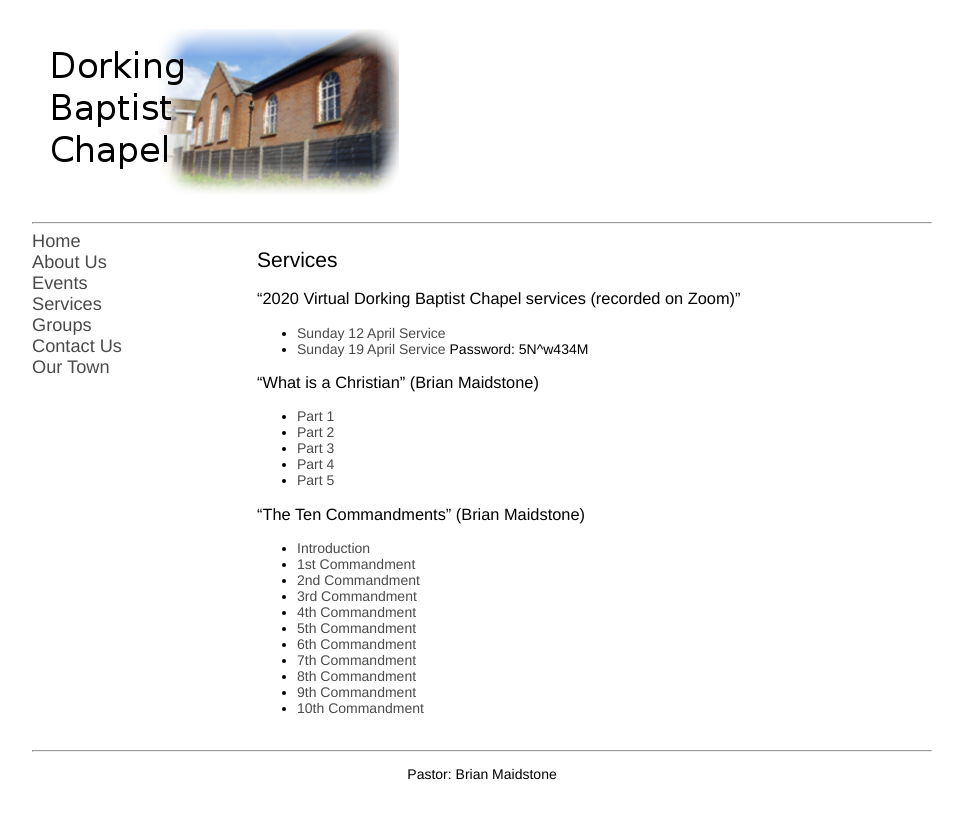
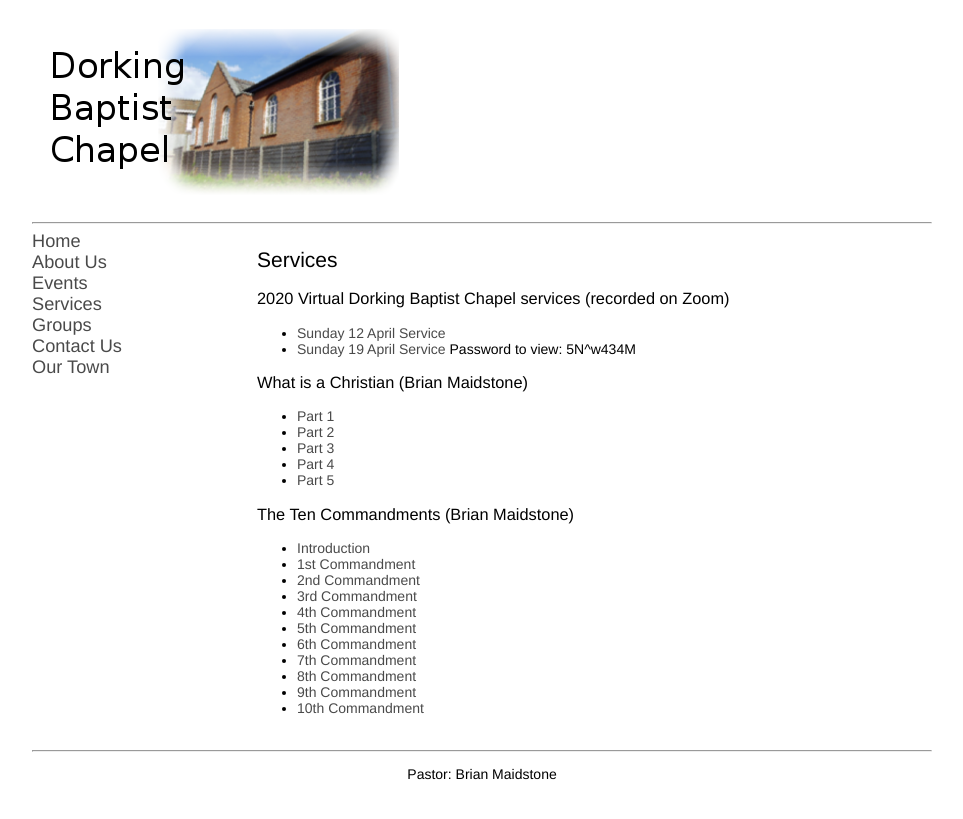
Before and after one commit to pandastreet/dorkingbaptistchapel.org.uk, a Jekyll site: the page built from services.md, in a window 1280 px wide. Shown: the top 819 px of the page, without its empty margins (158-1121 px from the left). Built offline with Jekyll 4.4.1, drawn with Linux system fonts in a browser that asks for light colours; our own code applies the rules of GitHub Pages for plain Markdown files.

Commit message:
Update services.md

```diff
--- a/services.md
+++ b/services.md
@@ -4,11 +4,11 @@ layout: default
 
 ## Services
 
-### "2020 Virtual Dorking Baptist Chapel services (recorded on Zoom)"
+### 2020 Virtual Dorking Baptist Chapel services (recorded on Zoom)
 * [Sunday 12 April Service](https://us02web.zoom.us/rec/share/wdx-N6_P5GpIfInp2kbDfp8KRLXIX6a823AYq6Ffmhy3LJVY6esqm_Bmg9qWMZ9R)
-* [Sunday 19 April Service](https://us02web.zoom.us/rec/share/-cZsMqrBr0NLEp2S0nneYIF6HoP8X6a81nRM__ZYzR7UZokanoDBuTIqyj_HtjrH) Password: 5N^w434M
+* [Sunday 19 April Service](https://us02web.zoom.us/rec/share/-cZsMqrBr0NLEp2S0nneYIF6HoP8X6a81nRM__ZYzR7UZokanoDBuTIqyj_HtjrH) Password to view: 5N^w434M
 
-### "What is a Christian" (Brian Maidstone)
+### What is a Christian (Brian Maidstone)
 
 * [Part 1](/files/What_is_a_Christian_1.mp3)
 * [Part 2](/files/What_is_a_Christian_2.mp3)
@@ -16,7 +16,7 @@ layout: default
 * [Part 4](/files/What_is_a_Christian_4.mp3)
 * [Part 5](/files/What_is_a_Christian_5.mp3)
 
-### "The Ten Commandments" (Brian Maidstone)
+### The Ten Commandments (Brian Maidstone)
 
 * [Introduction](/files/10-commandments-intro.mp3)
 * [1st Commandment](/files/10-commandments-1.mp3)
```
